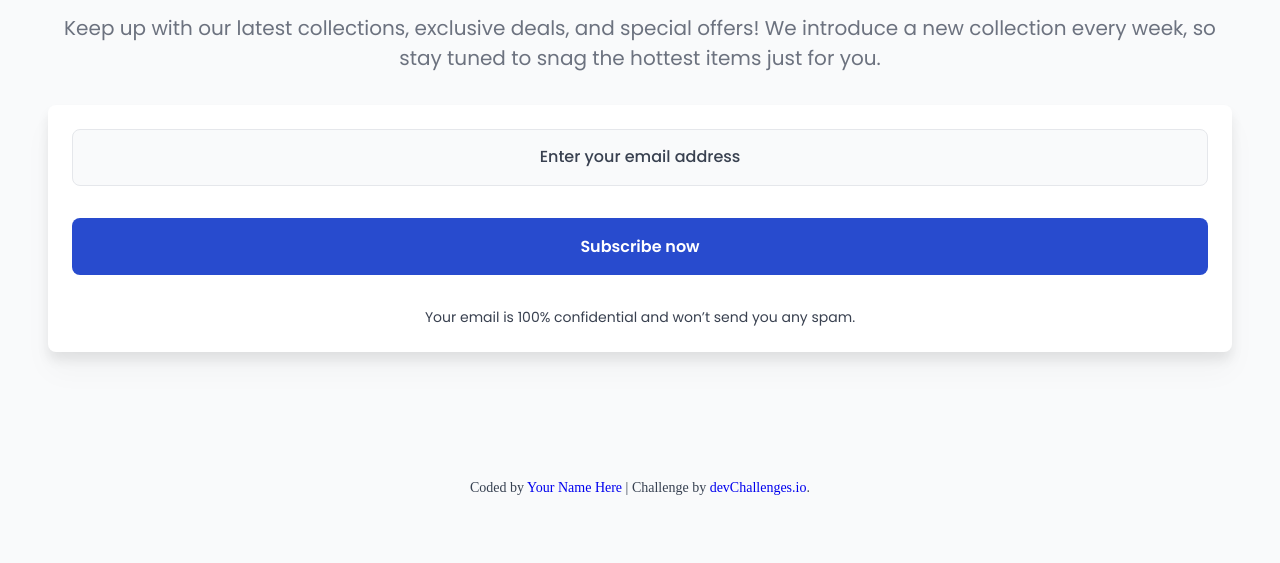
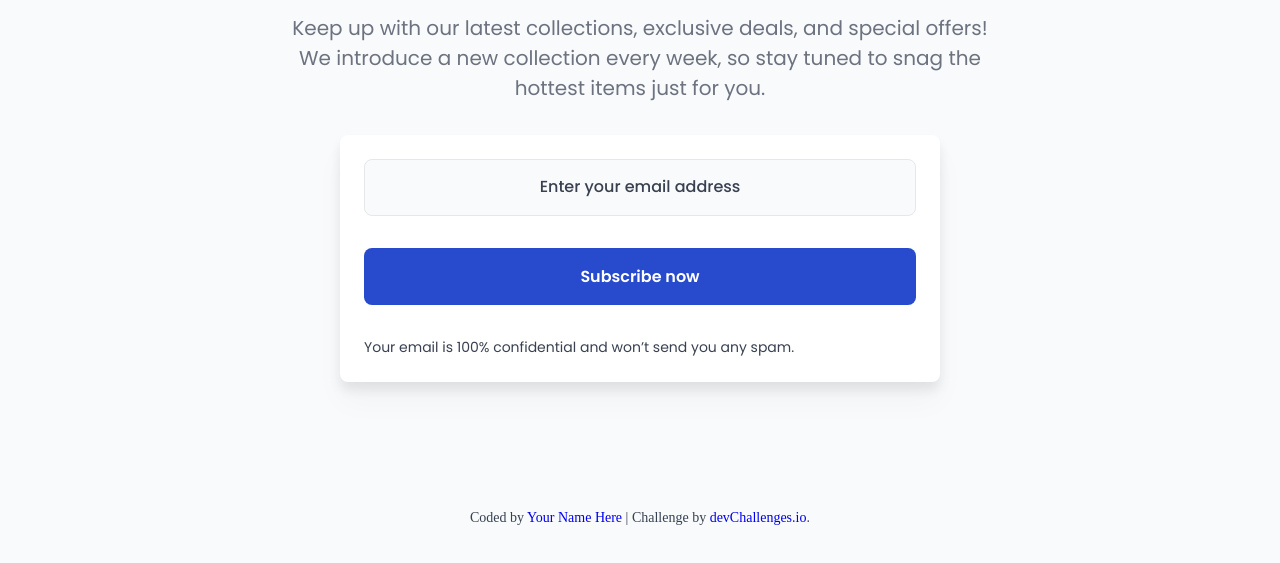
Before and after one commit to tunjenicholas-eng/join-our-newsletter, a plain HTML site: page index.html in a window 1280 px wide. Shown: the part 211-774 px from the top of the page. Drawn offline with Linux system fonts and the light colour scheme.

Commit message:
NewsLetter page design

```diff
--- a/index.html
+++ b/index.html
@@ -40,7 +40,7 @@
         </div>
       </header>
       <main class="newsletter-content">
-        <p>Keep up with our latest collections, exclusive deals, and special offers!
+        <p class="description">Keep up with our latest collections, exclusive deals, and special offers!
           We introduce a new collection every week,
           so stay tuned to snag the hottest items just for you.
         </p>
--- a/newsletter.css
+++ b/newsletter.css
@@ -26,7 +26,7 @@ body {
   color: #000000;
 }
 
-.newsletter-content p {
+.newsletter-content .description {
     font-size: 1.25rem;
     font-family: "Poppins", sans-serif;
     font-weight: 400;
@@ -39,7 +39,7 @@ body {
     background-color: #FFFFFF;
     padding: 1.5em;
     margin: 2em auto;
-    width: 100%;
+    width: 600px;
     height: auto;
     border-radius: 8px;
     box-shadow: 0px 20px 30px 0px rgba(0, 0, 0, 0.03), 0px 8px 12px 0px rgba(0, 0, 0, 0.08);
@@ -113,10 +113,10 @@ body {
         font-size: 2.0rem;
     }
 
-    .newsletter-content p {
+    .newsletter-content .description {
         font-size: 1rem;
         word-spacing: normal;
-        text-align: justify;
+        /* text-align: ; */
     }
 
     .subscription-details{
@@ -133,11 +133,9 @@ body {
         margin: 2em auto;
         padding: 3em;
     }
-    .newsletter-content p {
-        /* max-width: %; */
+
+    .newsletter-content .description {
+        max-width: 700px;
     }
 
-    .subscription-details{
-        /* max-width: 70%; */
-    }
 }
```
